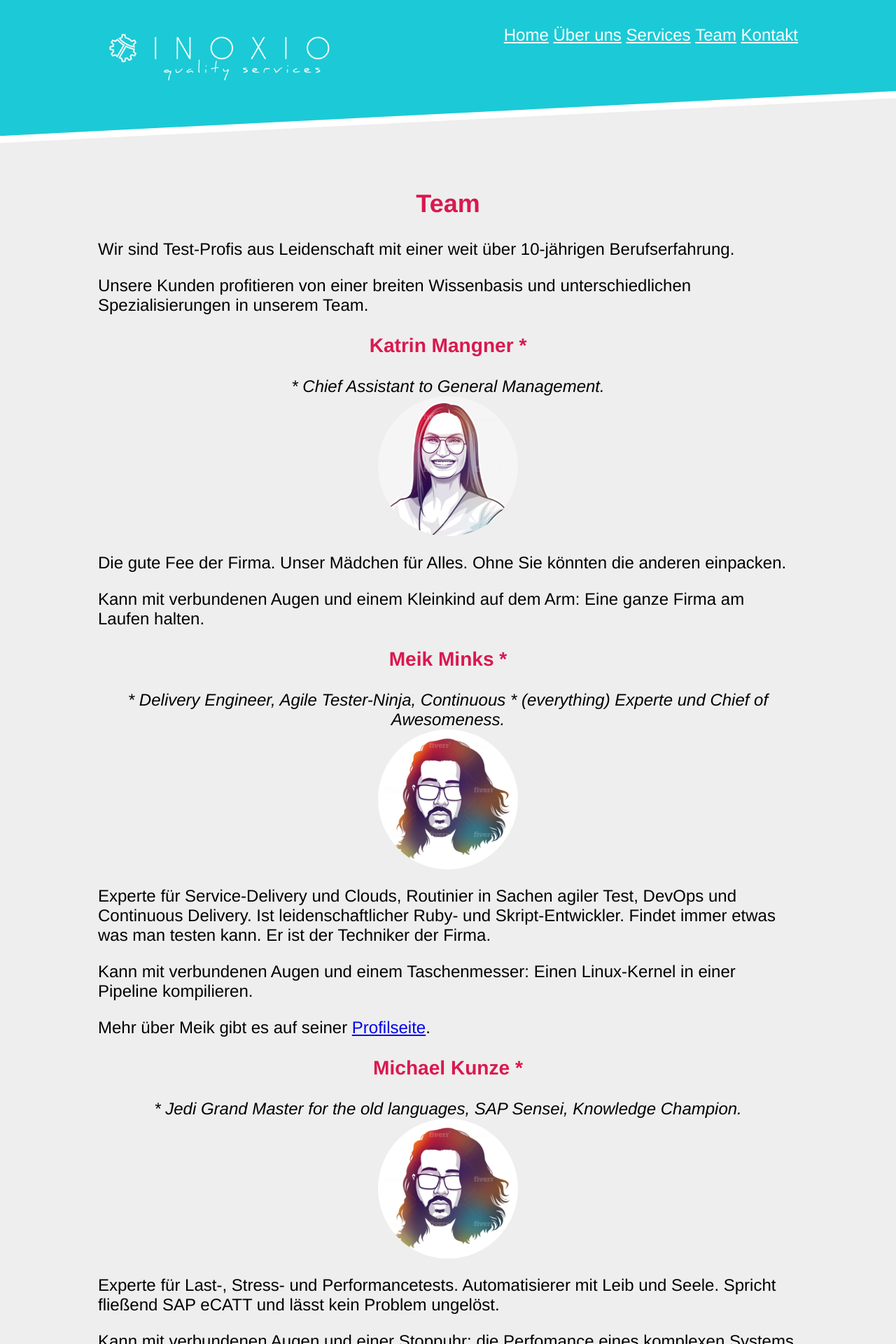
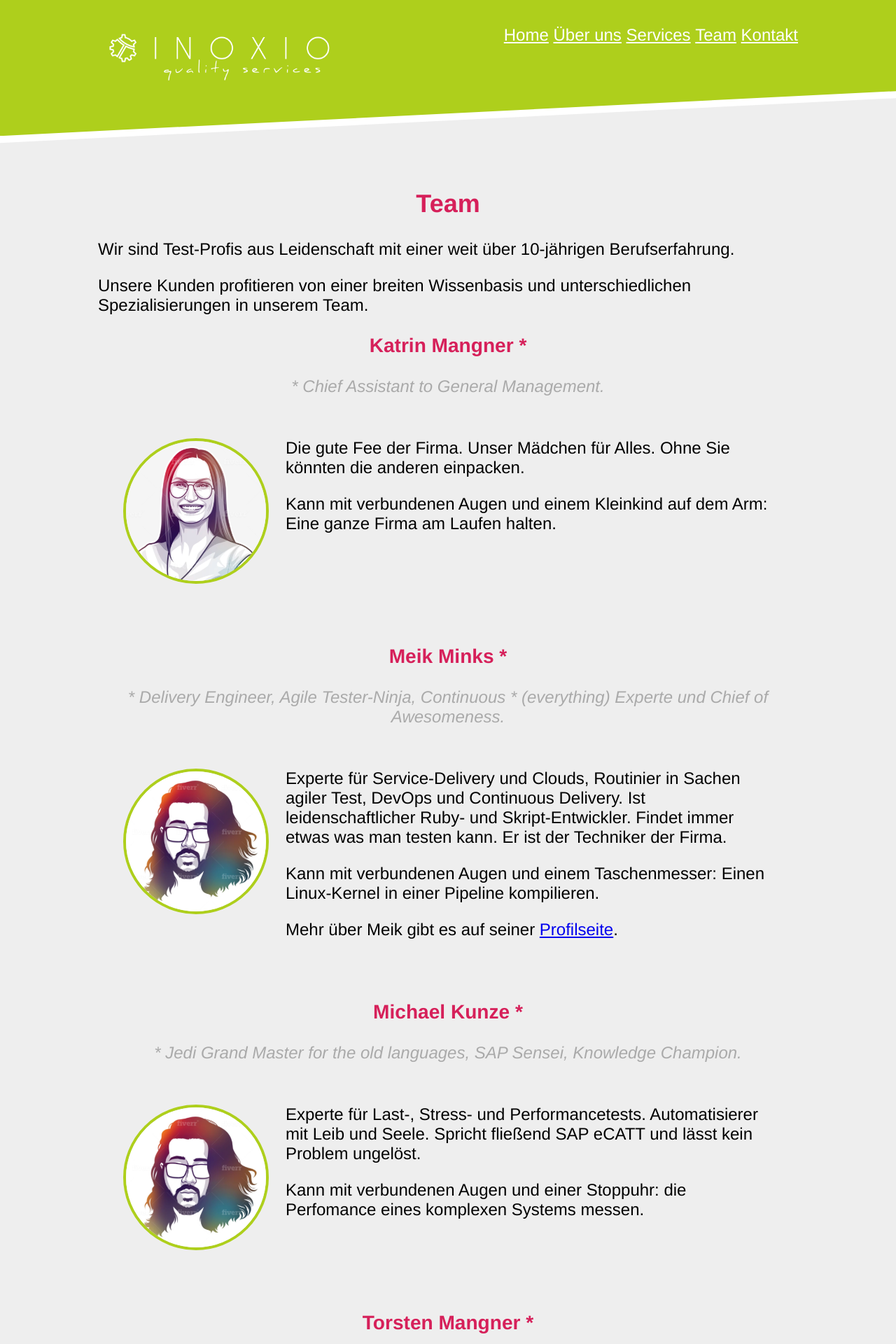
Before and after one commit to inoxio/inoxio.github.io, a Jekyll site: the page built from team.html, in a window 1280 px wide. Shown: the top 1920 px of the page at 70% size. Built offline with Jekyll 4.4.1, drawn with Linux system fonts in a browser that asks for light colours; nearby versions of some CDN libraries.

Commit message:
Adjust colors (again)

```diff
--- a/_includes/sections/team.md
+++ b/_includes/sections/team.md
@@ -11,7 +11,11 @@ unterschiedlichen Spezialisierungen in unserem Team.
   <div class="colleague">
     <h3 class="name">{{ colleague.name }} *</h3>
     <span class="title">* {{colleague.title}}</span>
-    <img src="{{ colleague.avatar | relative_url }}" />
-    {{ colleague.content | markdownify }}
+    <div class="content">
+      <img src="{{ colleague.avatar | relative_url }}" />
+      <div class="text">
+        {{ colleague.content | markdownify }}
+      </div>
+    </div>
   </div>
 {% endfor %}
--- a/_sass/_team.scss
+++ b/_sass/_team.scss
@@ -1,15 +1,32 @@
 section#team {
   .colleague {
+    .content {
+      @include md {
+        display: flex;
+      }
+      .text {
+        flex: 1 1 auto;
+      }
+    }
+
     img {
       display: block;
       margin: 0 auto;
+      @include md {
+        margin: 1em 1em 1em 0;
+      }
+
       width: 200px;
+      height: 200px;
+
       border-radius: 50%;
+      border: 4px solid var(--secondary-color);
     }
     .title {
       display: block;
       text-align: center;
       font-style: italic;
+      color: #aaa;
     }
   }
 }
--- a/_sass/application.scss
+++ b/_sass/application.scss
@@ -2,8 +2,8 @@
 @import "breakpoints";
 
 :root {
-  --primary-color: #da184f;
-  --secondary-color: #1bcad6;
+  --primary-color: #d6205a;
+  --secondary-color: #aecf1c;
   --primary-bg-color: white;
   --secondary-bg-color: #eee;
 }
```
